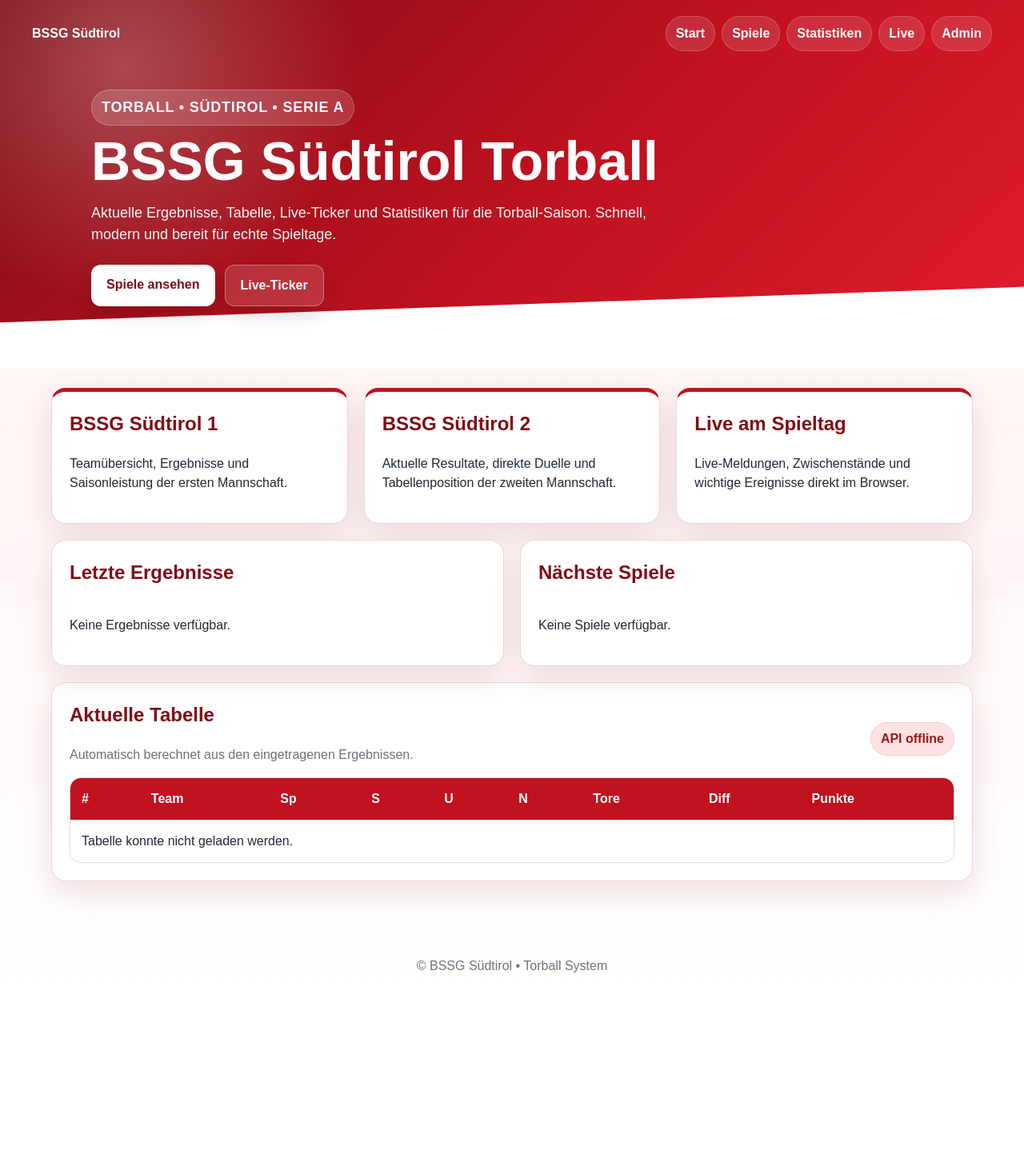
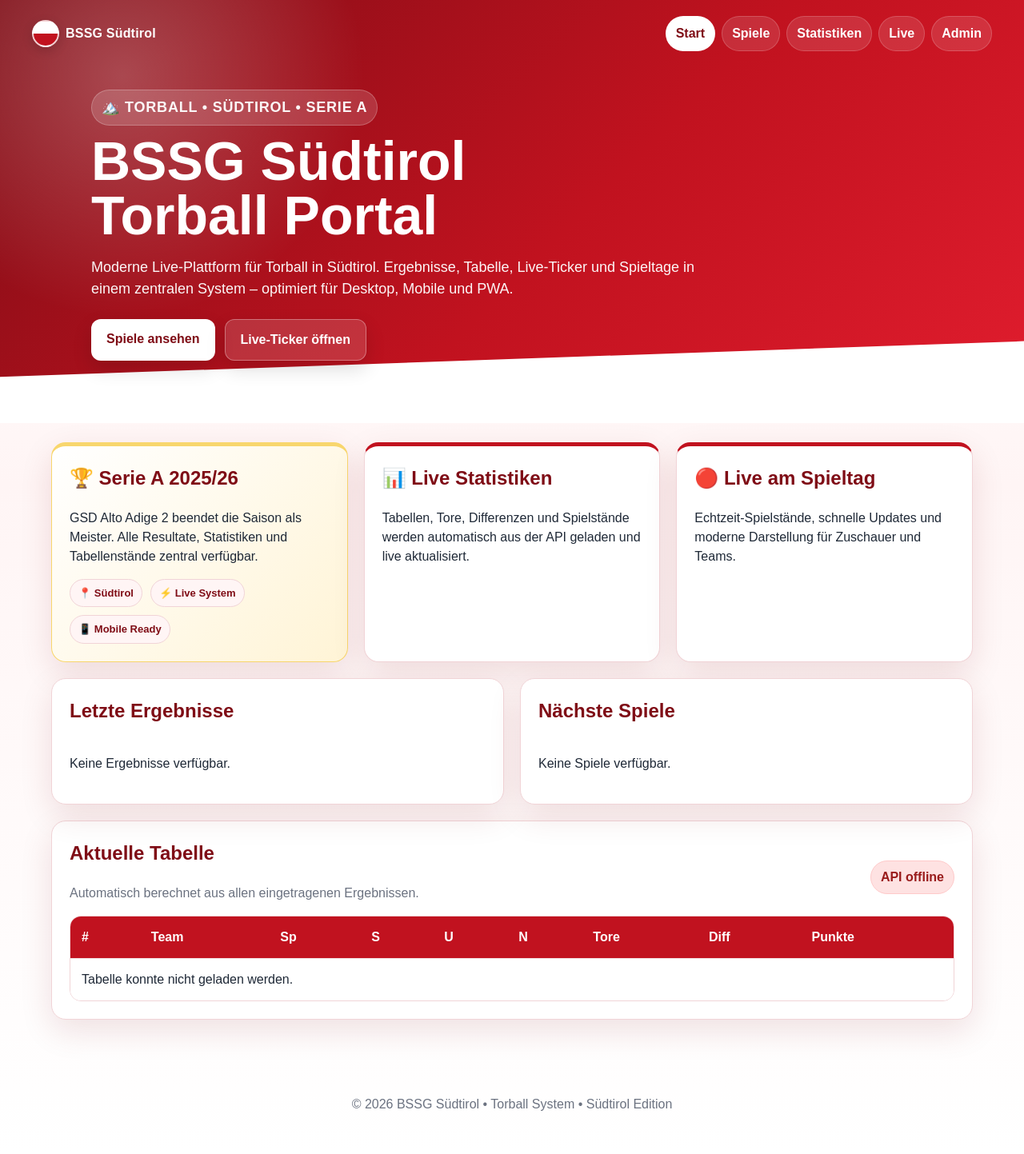
Before and after one commit to Schenna43lp1/torball.it, a PHP site: page / in a window 1280 px wide. Shown: the whole page at 80% size. Before the commit the page ends 1216 px from the top, so only its background shows below. Run offline with PHP 8.4, Linux system fonts and the light colour scheme.

Commit message:
Refresh homepage and apply South Tyrol branding

```diff
--- a/index.php
+++ b/index.php
@@ -11,9 +11,13 @@
 <body>
 <header class="hero">
     <nav class="topnav">
-        <strong>BSSG Südtirol</strong>
+        <div class="brand">
+            <span class="brand-mark"></span>
+            <strong>BSSG Südtirol</strong>
+        </div>
+
         <div>
-            <a href="index.php">Start</a>
+            <a class="active" href="index.php">Start</a>
             <a href="matches.php">Spiele</a>
             <a href="stats.php">Statistiken</a>
             <a href="live.php">Live</a>
@@ -22,32 +26,53 @@
     </nav>
 
     <section class="hero-content">
-        <p class="eyebrow">Torball • Südtirol • Serie A</p>
-        <h1>BSSG Südtirol Torball</h1>
+        <p class="eyebrow">🏔️ Torball • Südtirol • Serie A</p>
+
+        <h1>
+            BSSG Südtirol<br>
+            Torball Portal
+        </h1>
+
         <p>
-            Aktuelle Ergebnisse, Tabelle, Live-Ticker und Statistiken für die Torball-Saison.
-            Schnell, modern und bereit für echte Spieltage.
+            Moderne Live-Plattform für Torball in Südtirol.
+            Ergebnisse, Tabelle, Live-Ticker und Spieltage in einem zentralen System – optimiert für Desktop, Mobile und PWA.
         </p>
+
         <div class="hero-actions">
             <a class="btn" href="matches.php">Spiele ansehen</a>
-            <a class="btn secondary" href="live.php">Live-Ticker</a>
+            <a class="btn secondary" href="live.php">Live-Ticker öffnen</a>
         </div>
     </section>
 </header>
 
 <main>
     <section class="grid cards-overview">
+        <div class="card highlight champion">
+            <h2>🏆 Serie A 2025/26</h2>
+            <p>
+                GSD Alto Adige 2 beendet die Saison als Meister.
+                Alle Resultate, Statistiken und Tabellenstände zentral verfügbar.
+            </p>
+
+            <div class="meta-row">
+                <span class="pill">📍 Südtirol</span>
+                <span class="pill">⚡ Live System</span>
+                <span class="pill">📱 Mobile Ready</span>
+            </div>
+        </div>
+
         <div class="card highlight">
-            <h2>BSSG Südtirol 1</h2>
-            <p>Teamübersicht, Ergebnisse und Saisonleistung der ersten Mannschaft.</p>
+            <h2>📊 Live Statistiken</h2>
+            <p>
+                Tabellen, Tore, Differenzen und Spielstände werden automatisch aus der API geladen und live aktualisiert.
+            </p>
         </div>
+
         <div class="card highlight">
-            <h2>BSSG Südtirol 2</h2>
-            <p>Aktuelle Resultate, direkte Duelle und Tabellenposition der zweiten Mannschaft.</p>
-        </div>
-        <div class="card highlight">
-            <h2>Live am Spieltag</h2>
-            <p>Live-Meldungen, Zwischenstände und wichtige Ereignisse direkt im Browser.</p>
+            <h2>🔴 Live am Spieltag</h2>
+            <p>
+                Echtzeit-Spielstände, schnelle Updates und moderne Darstellung für Zuschauer und Teams.
+            </p>
         </div>
     </section>
 
@@ -71,8 +96,9 @@
         <div class="section-head">
             <div>
                 <h2>Aktuelle Tabelle</h2>
-                <p>Automatisch berechnet aus den eingetragenen Ergebnissen.</p>
+                <p>Automatisch berechnet aus allen eingetragenen Ergebnissen.</p>
             </div>
+
             <span id="api-status" class="badge">API lädt…</span>
         </div>
 
@@ -92,7 +118,9 @@
                     </tr>
                 </thead>
                 <tbody>
-                    <tr><td colspan="9">Tabelle wird geladen…</td></tr>
+                    <tr>
+                        <td colspan="9">Tabelle wird geladen…</td>
+                    </tr>
                 </tbody>
             </table>
         </div>
@@ -100,7 +128,7 @@
 </main>
 
 <footer>
-    <p>© BSSG Südtirol • Torball System</p>
+    <p>© 2026 BSSG Südtirol • Torball System • Südtirol Edition</p>
 </footer>
 
 <script>
@@ -108,11 +136,18 @@ const apiBase = 'http://' + location.hostname + ':8082';
 
 async function loadHealth() {
     const badge = document.getElementById('api-status');
+
     try {
         const res = await fetch(apiBase + '/api/health');
         const data = await res.json();
-        badge.textContent = data.status === 'ok' ? 'API online' : 'API prüfen';
-        badge.className = data.status === 'ok' ? 'badge ok' : 'badge warn';
+
+        badge.textContent = data.status === 'ok'
+            ? 'API online'
+            : 'API prüfen';
+
+        badge.className = data.status === 'ok'
+            ? 'badge ok'
+            : 'badge warn';
     } catch (error) {
         badge.textContent = 'API offline';
         badge.className = 'badge error';
@@ -133,11 +168,11 @@ async function loadTable() {
         data.forEach(team => {
             const row = document.createElement('tr');
 
-            if(rank <= 3) {
+            if (rank <= 3) {
                 row.classList.add('table-top');
             }
 
-            if(rank >= data.length - 1) {
+            if (rank >= data.length - 1) {
                 row.classList.add('table-relegation');
             }
 
@@ -172,36 +207,48 @@ async function loadMatches() {
         latest.innerHTML = '';
         upcoming.innerHTML = '';
 
-        const played = matches.filter(m => m.match_status === 'played').slice(-5).reverse();
-        const scheduled = matches.filter(m => m.match_status !== 'played').slice(0,5);
+        const played = matches
+            .filter(m => m.match_status === 'played')
+            .slice(-5)
+            .reverse();
+
+        const scheduled = matches
+            .filter(m => m.match_status !== 'played')
+            .slice(0, 5);
 
         played.forEach(match => {
             const el = document.createElement('div');
             el.className = 'match-card';
+
             el.innerHTML = `
                 <div>
                     <strong>${match.home_team}</strong><br>
                     <small>vs ${match.away_team}</small>
                 </div>
+
                 <div class="match-score">
                     ${match.home_goals} : ${match.away_goals}
                 </div>
             `;
+
             latest.appendChild(el);
         });
 
         scheduled.forEach(match => {
             const el = document.createElement('div');
             el.className = 'match-card';
+
             el.innerHTML = `
                 <div>
                     <strong>${match.home_team}</strong><br>
                     <small>vs ${match.away_team}</small>
                 </div>
+
                 <div class="match-score">
                     VS
                 </div>
             `;
+
             upcoming.appendChild(el);
         });
     } catch (error) {
```
